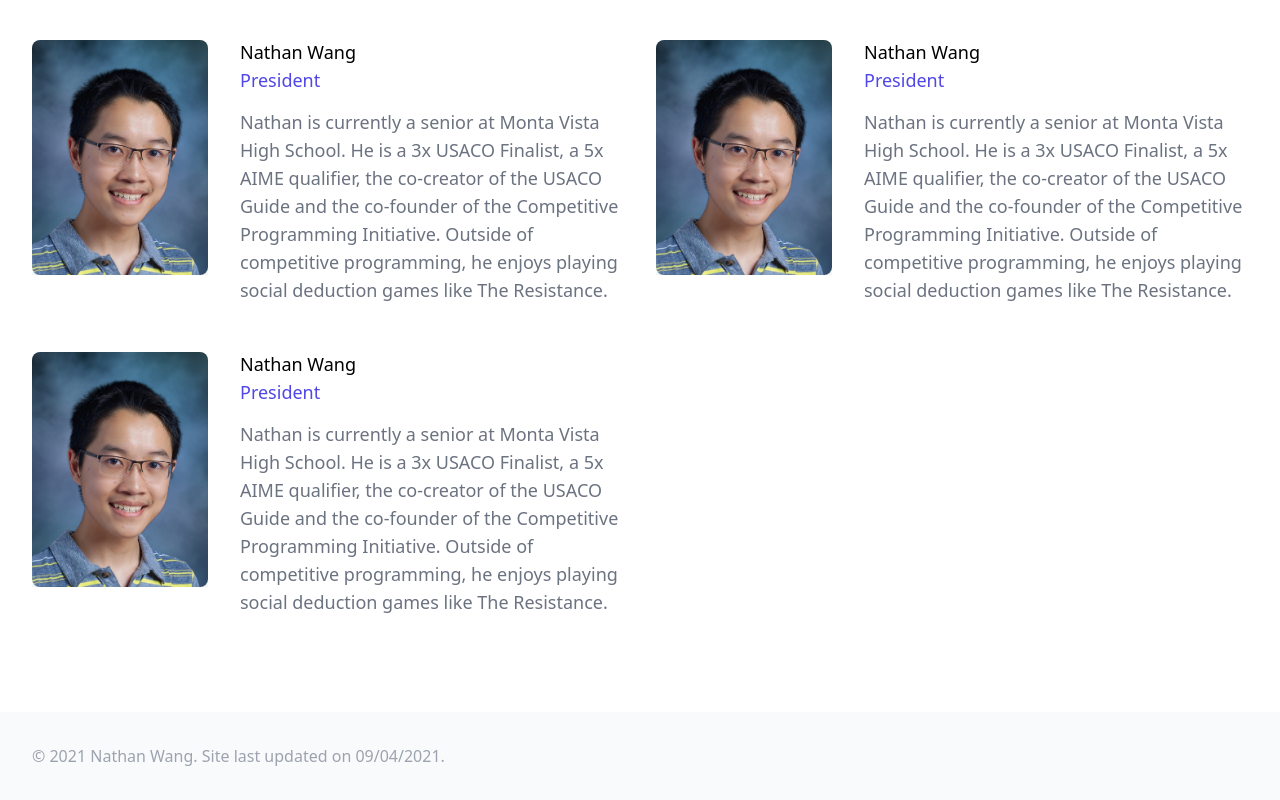
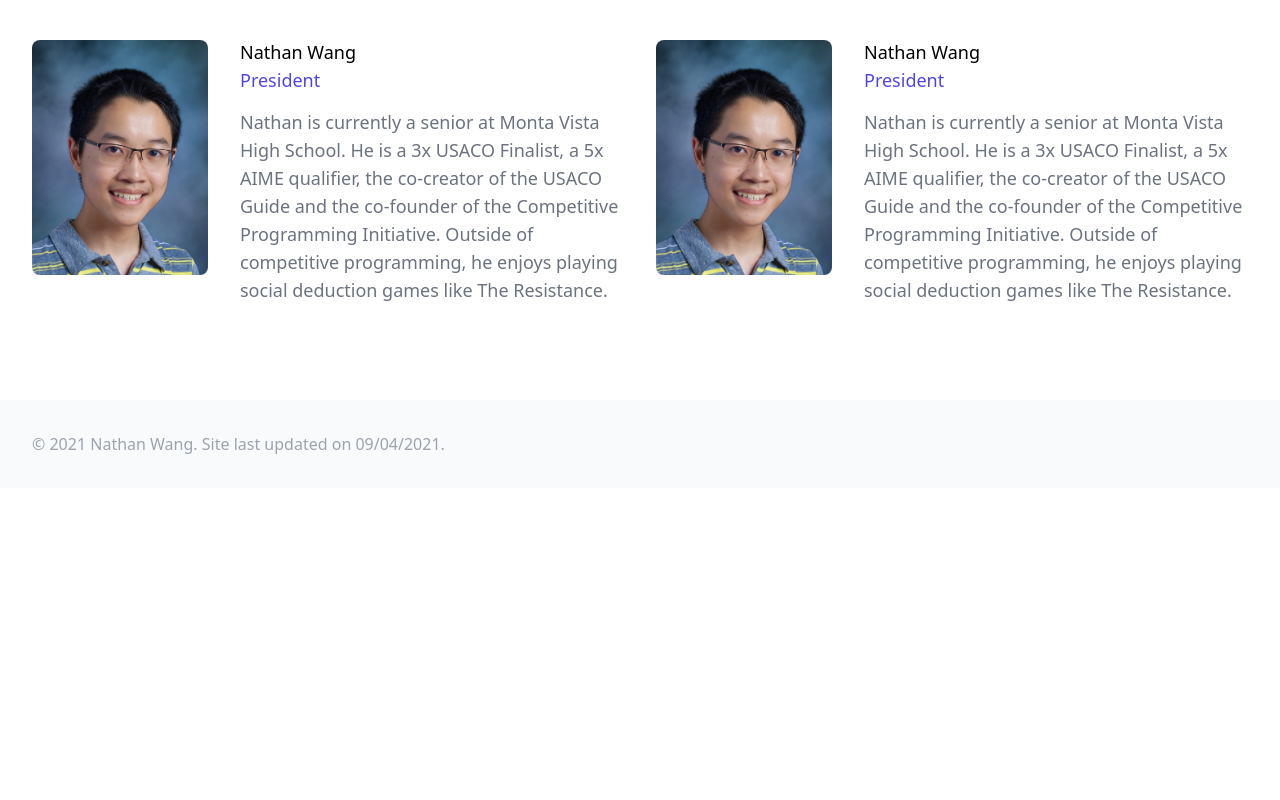
Before and after one commit to thecodingwizard/mvcpc, a Next.js app: page /team in a window 1280 px wide. Shown: the part 858-1658 px from the top of the page. After the commit the page ends 1346 px from the top, so only its background shows below. Built offline with nearby package versions, Linux system fonts and the light colour scheme; a web font is replaced by a local one; what @tailwindcss/typography would draw is missing.

Commit message:
add titles to pages

```diff
--- a/pages/index.tsx
+++ b/pages/index.tsx
@@ -1,4 +1,5 @@
 import type { NextPage } from "next";
+import Head from "next/head";
 import { AnnotationIcon } from "@heroicons/react/outline";
 
 import {
@@ -39,6 +40,9 @@ const features = [
 const Home: NextPage = () => {
   return (
     <Layout>
+      <Head>
+        <title>Monta Vista Competitive Programming Club (MVCPC)</title>
+      </Head>
       {/* Hero section */}
       <div className="relative">
         <div className="absolute inset-x-0 bottom-0 h-1/2" />
--- a/pages/resources.tsx
+++ b/pages/resources.tsx
@@ -1,9 +1,13 @@
 import type { NextPage } from "next";
+import Head from "next/head";
 import Layout from "../components/Layout";
 
 const Resources: NextPage = () => {
   return (
     <Layout>
+      <Head>
+        <title>Resources | MVCPC</title>
+      </Head>
       <div className="relative py-16 bg-white overflow-hidden">
         <div className="hidden lg:block lg:absolute lg:inset-y-0 lg:h-full lg:w-full">
           <div
--- a/pages/team.tsx
+++ b/pages/team.tsx
@@ -1,4 +1,5 @@
 import type { NextPage } from "next";
+import Head from "next/head";
 import Image from "next/image";
 import Layout from "../components/Layout";
 
@@ -41,17 +42,14 @@ const people = [
     imageUrl: nathanPic,
     bio: "Nathan is currently a senior at Monta Vista High School. He is a 3x USACO Finalist, a 5x AIME qualifier, the co-creator of the USACO Guide and the co-founder of the Competitive Programming Initiative. Outside of competitive programming, he enjoys playing social deduction games like The Resistance.",
   },
-  {
-    name: "Nathan Wang",
-    role: "President",
-    imageUrl: nathanPic,
-    bio: "Nathan is currently a senior at Monta Vista High School. He is a 3x USACO Finalist, a 5x AIME qualifier, the co-creator of the USACO Guide and the co-founder of the Competitive Programming Initiative. Outside of competitive programming, he enjoys playing social deduction games like The Resistance.",
-  },
 ];
 
 const Team: NextPage = () => {
   return (
     <Layout>
+      <Head>
+        <title>Title | MVCPC</title>
+      </Head>
       <div className="bg-white">
         <div className="mx-auto py-12 px-4 max-w-7xl sm:px-6 lg:px-8 lg:py-24">
           <div className="space-y-12">
```
